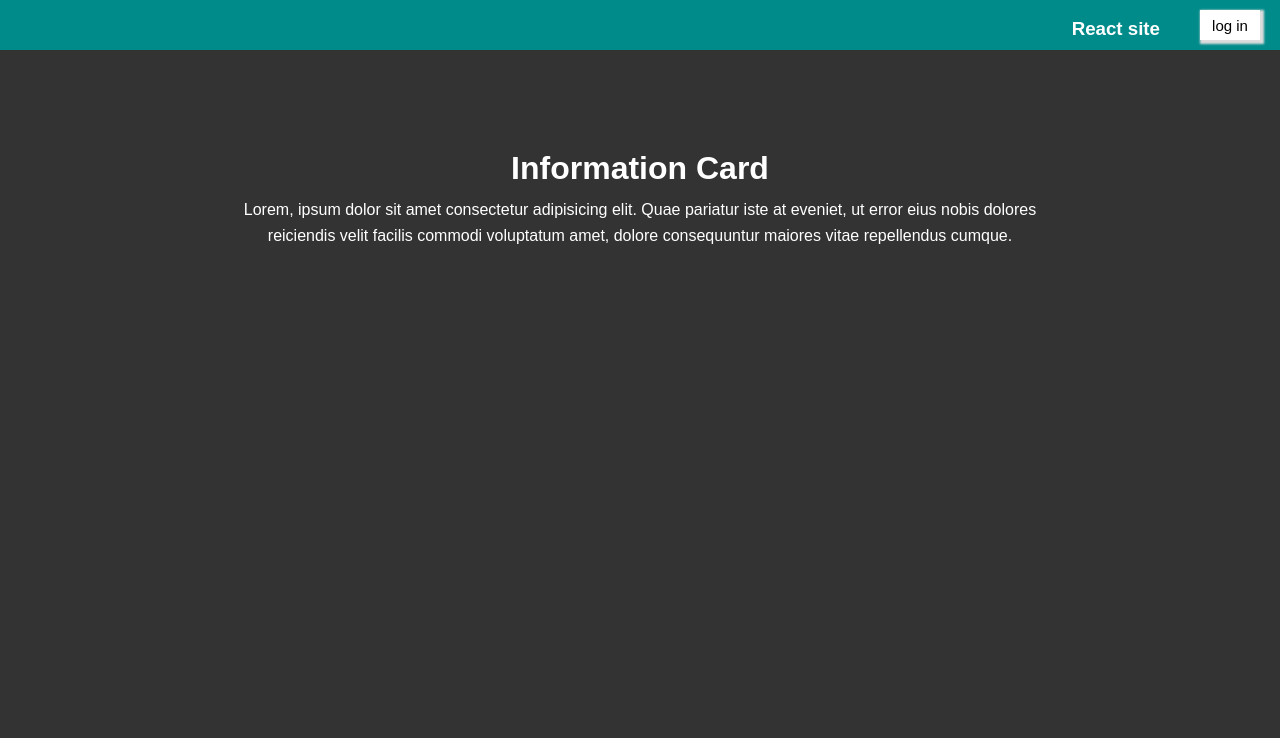
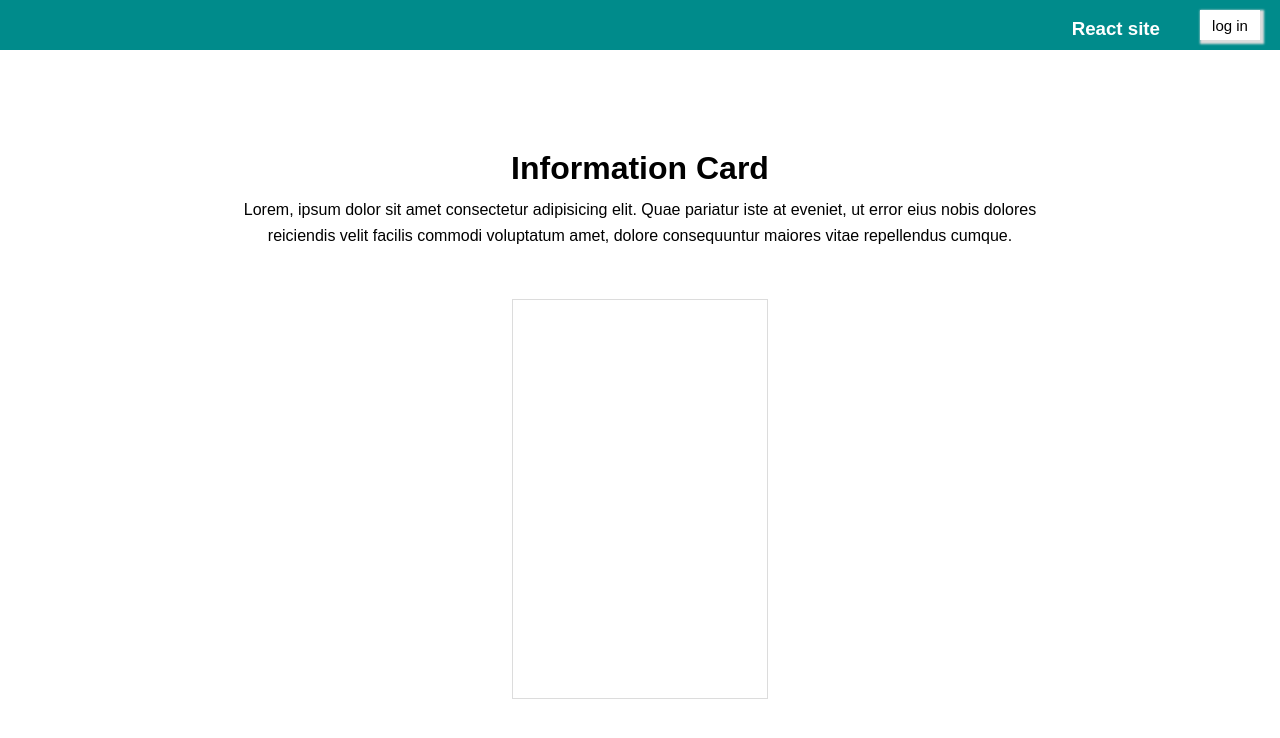
Before and after one commit to MahsumaRezai/React-site, a React (Create React App) app: page / in a window 1280 px wide. Shown: the top 738 px of the page. Built offline with nearby package versions, Linux system fonts and the light colour scheme.

Commit message:
cart style

```diff
--- /dev/null
+++ b/src/componet/Cart/Cart.js
@@ -0,0 +1,9 @@
+import classes from './Cart.module.css'
+const Cart=(props)=>{
+    return(
+        <div className={classes.cart}>
+
+        </div>
+    )
+}
+export default Cart;
--- /dev/null
+++ b/src/componet/Cart/Cart.module.css
@@ -0,0 +1,10 @@
+.cart {
+    width: 20%;
+    height: 400px;
+    border: 1px solid gainsboro;
+    display: flex;
+    justify-content: center;
+    align-items: center;
+    margin: auto;
+    margin-top: 50px;
+}
--- a/src/componet/Section/SectionHead.module.css
+++ b/src/componet/Section/SectionHead.module.css
@@ -1,5 +1,5 @@
 .title {
-    color: white;
+    color: black;
     text-align: center;
     font-family: sans-serif;
 
--- a/src/componet/Section/SectionOne.js
+++ b/src/componet/Section/SectionOne.js
@@ -1,12 +1,14 @@
 import { Fragment } from "react"
 import SectionHead from "./SectionHead";
 import classes from './SectionOne.module.css'
+import Cart from "../Cart/Cart";
 
 const SectionOne = (props) => {
     return (
         <Fragment>
             <main className={classes.main}>
                 <SectionHead />
+                <Cart/>
 
             </main>
 
--- a/src/index.css
+++ b/src/index.css
@@ -8,6 +8,6 @@
 
 body {
   margin: 0;
-  background-color: #333
+  background-color: #fff
 
 }
```
